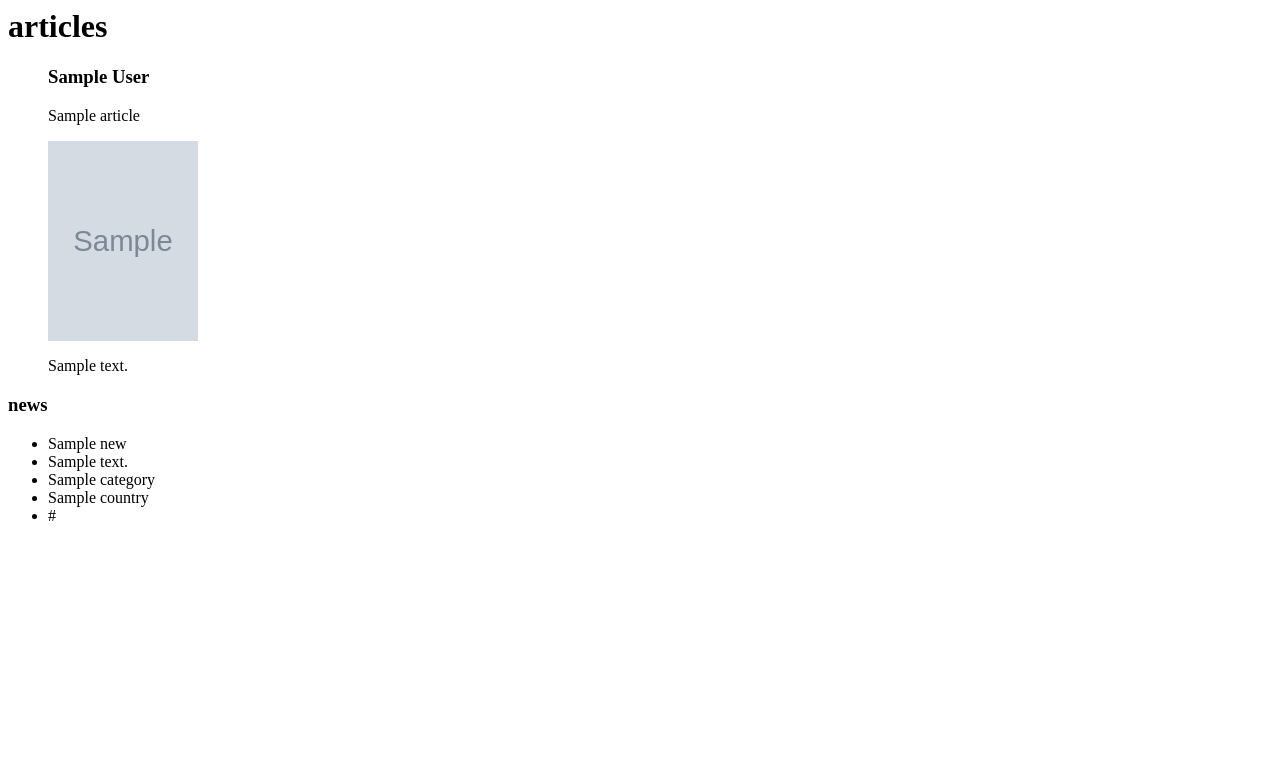
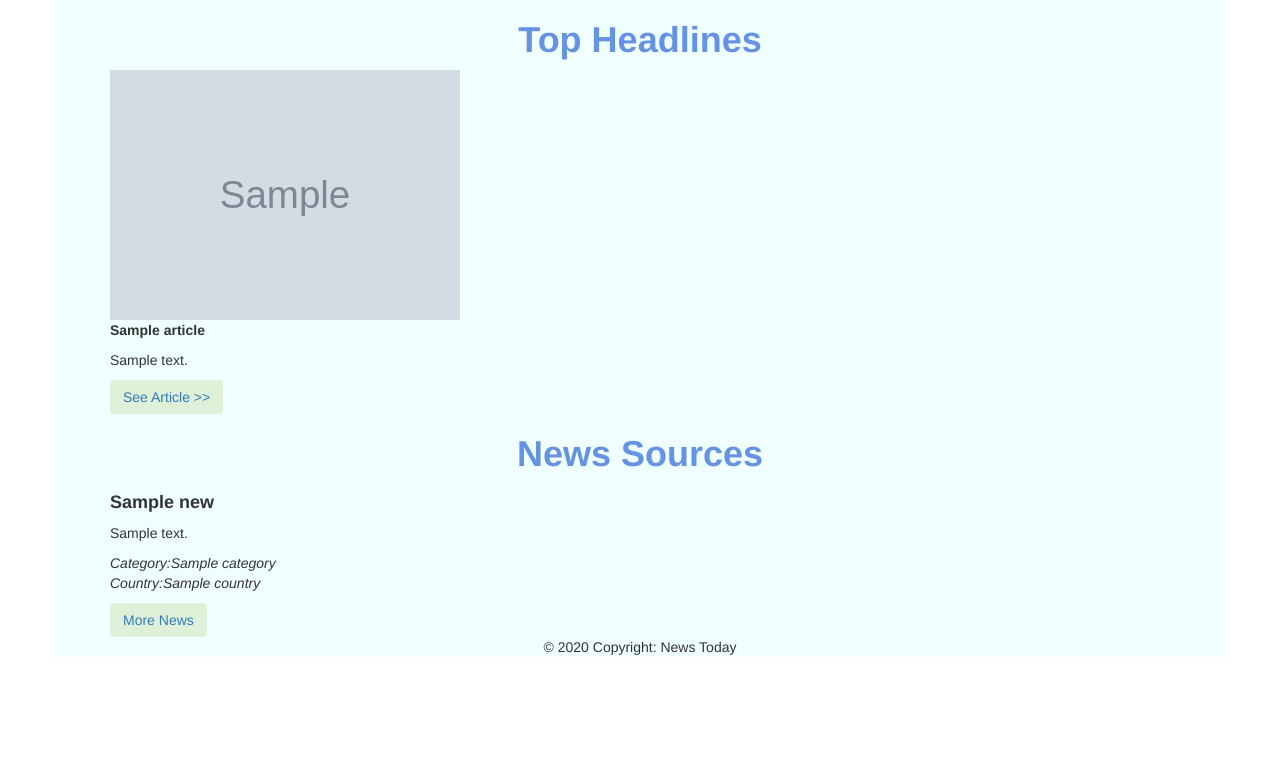
Before and after one commit to Mercywairimu01/News_today, a Flask app: template app/templates/index.html in a window 1280 px wide. Shown: the top 783 px of the page. Run offline with Flask 2, Linux system fonts and the light colour scheme; the template is opened without the code that fills it: most values are stand-ins (such as "Sample title", 1, 10 or a date in 2020); grey boxes marked "Sample" are stand-in pictures; parts of the project's set-up code (start-up, migrations or seed data) failed here and were passed over; some libraries are stand-ins or nearby versions.

```diff
--- /dev/null
+++ b/app/static/css/styles.css
@@ -0,0 +1,11 @@
+h1{
+    text-align: center;
+    color: rgb(102, 146, 227);
+    font-weight: bold;
+}
+body{
+   background-image: url('');
+}
+.container{
+    background-color: azure;
+}
--- a/app/templates/base.html
+++ b/app/templates/base.html
@@ -1 +1,6 @@
 {% extends 'bootstrap/base.html'%}
+
+{% block styles%}
+  {{super()}}
+  <link rel="stylesheet" href="{{url_for('static',filename='css/styles.css')}}">
+{% endblock %}
--- a/app/templates/index.html
+++ b/app/templates/index.html
@@ -1,25 +1,27 @@
+{% extends 'base.html'%}
+{% import 'macros.html' as macro%}
+
+{% block content %}
+<body>
 
 
-<h1>articles</h1>
- <ul>
-    {% for article in articles%}
+<div class="container">
+<div class="row">
+<h1>Top Headlines</h1>
+<ul>
+    {{ macro.displayArticlesList(articles)}}
+</ul>
+</div>
+<div class="row">
+<h1>News Sources</h1>
+<ul>
+    {{ macro.displayNewsList(news)}}
+</ul>
+</div>
+<footer>
+    <div class="footer-copyright text-center py-3">© 2020 Copyright: News Today</div>
+  </footer>
 
-    <h3>{{article.author}}</h3>
-    <p>{{article.title}}</p>
-     <img src="{{article.urlToImage}}" alt="" height="200" width="150" >
-    <p></p>
-     <p>{{article.description}}</p>
-     {% endfor %}
-    </ul>
-
-<h3>news</h3>
-<ul>
-    {% for news in news %}
-        <li>{{ news.name}}</li>
-        <li>{{news.description}}</li>
-        <li>{{news.category}}</li>
-        <li>{{news.country}}</li>
-
-        <li>{{news.url}}</li>
-    {% endfor %}
-</ul>
+</div>
+</body>
+{% endblock%}
--- a/app/templates/macros.html
+++ b/app/templates/macros.html
@@ -0,0 +1,31 @@
+{%extends "base.html"%}
+{% macro displayNewsList(news_list) %}
+
+    {% for news in news_list %}
+    <div class="col-md-3">
+     <div class="card">
+      <div class="card-body">
+          <h4 class="card-title "><b>{{ news.name}} </b></h4>
+            <p>{{news.description|truncate(100)}}</p>
+            <p><i> Category:{{news.category}} <br>Country:{{news.country}}</i></p>
+            <button class="btn bg-success"><a href="{{news.url}}"> More News</a></button>
+
+      </div>
+     </div>
+    </div>
+    {% endfor %}
+
+{% endmacro %}
+{% macro displayArticlesList(articles_list) %}
+
+    {% for article in articles_list %}
+    <div class="col-lg-4">
+
+     <img src="{{article.urlToImage}}" alt="" height="250" width="350" >
+     <p><b>{{article.title|truncate(100)}}</b></p>
+    <p>{{article.description|truncate(100)}}</p>
+    <button class="btn bg-success"><a href="{{article.url}}"> See Article >></a></button>
+     </div>
+    {% endfor %}
+
+{% endmacro %}
```
Also changed, not shown: app/static/images/bg.jpg (added), app/static/images/news.jpeg (added).
